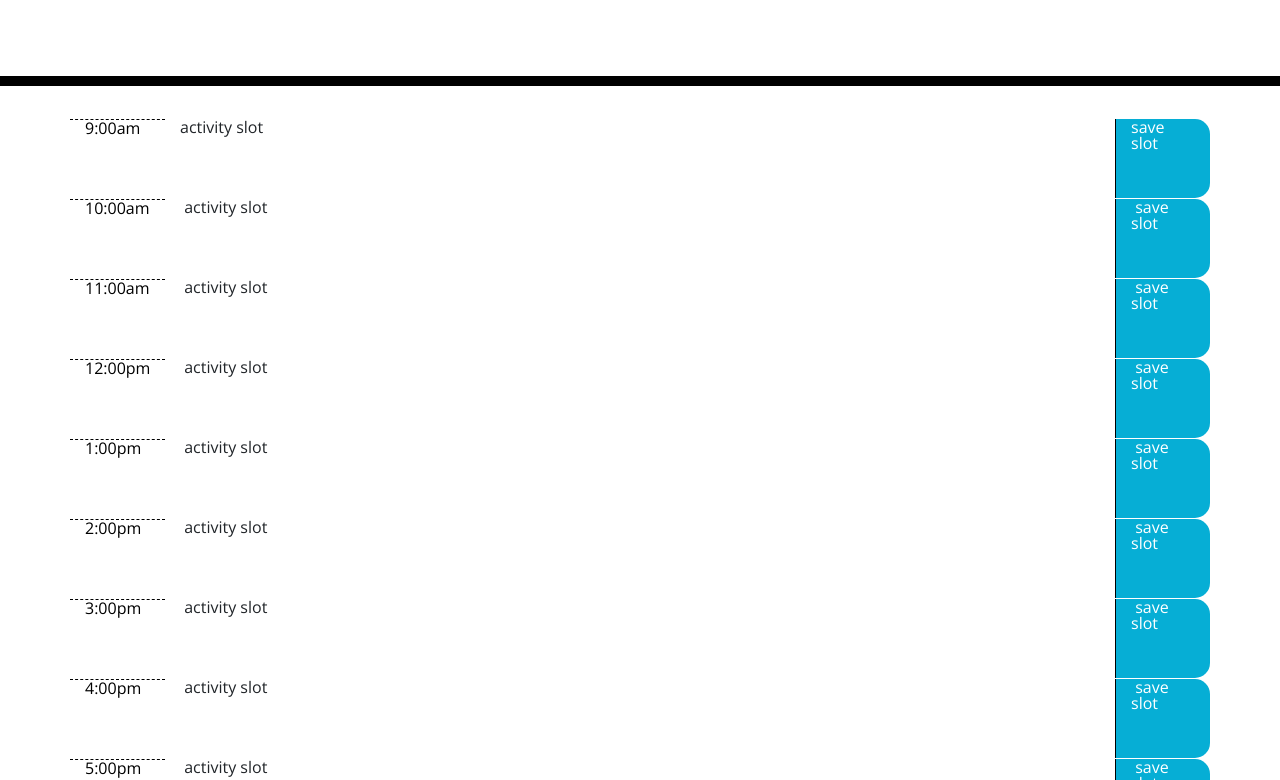
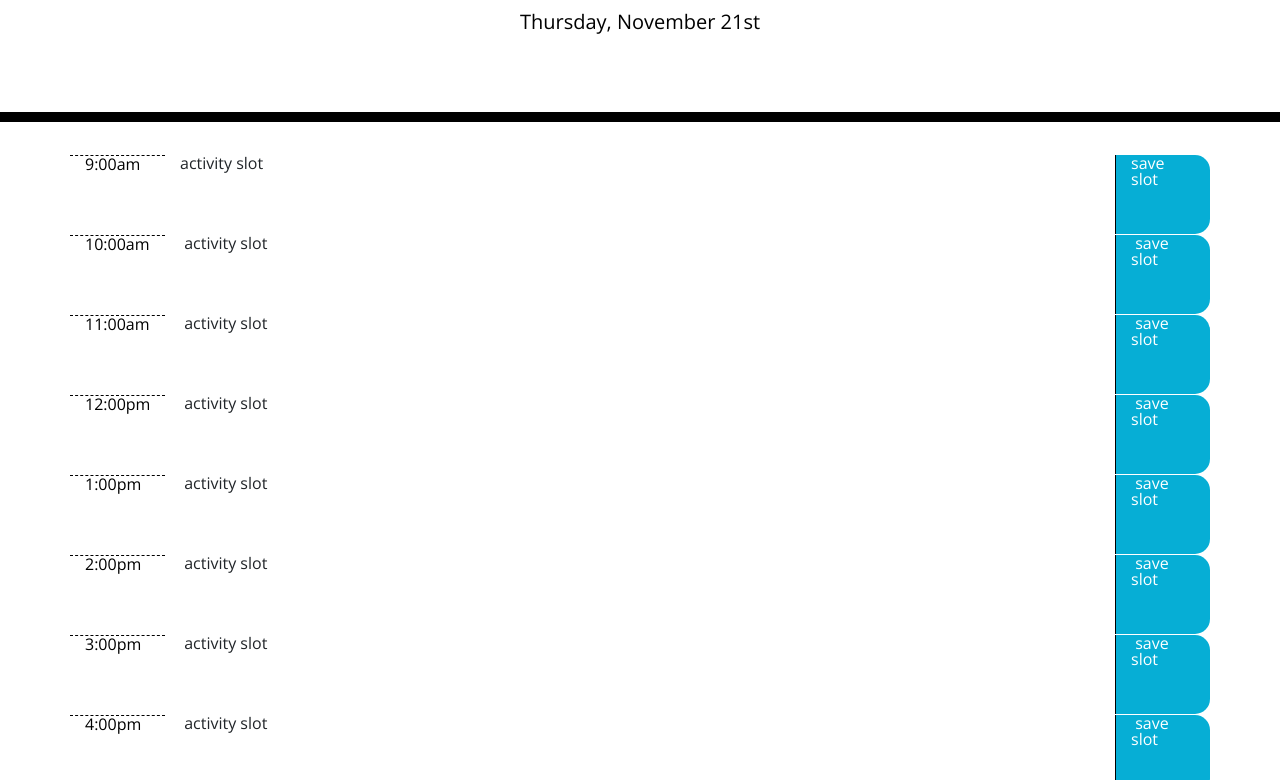
Before and after one commit to sjervin07/Day_Planner, a plain HTML site: page index.html in a window 1280 px wide. Shown: the part 182-962 px from the top of the page. Drawn offline with nearby package versions, Linux system fonts and the light colour scheme.

Commit message:
Current day added to jumbotron

```diff
--- a/index.html
+++ b/index.html
@@ -17,7 +17,7 @@
     <header class="jumbotron">
       <h1 class="display-3">Work Day Scheduler</h1>
       <p class="lead">A simple calendar app for scheduling your work day</p>
-    <p id="currentDay" class="lead"></p>
+      <p id="currentDay" class="lead">  </p>
     </header>
     <div class="container">
       <!-- Timeblocks go here -->
@@ -71,6 +71,7 @@
       <script src="https://code.jquery.com/jquery-3.4.1.min.js"></script>
       <script src="https://cdnjs.cloudflare.com/ajax/libs/moment.js/2.24.0/moment.min.js"></script>
       <script src="Library/moment/moment.min.js"></script>
+      <script src="script.js"></script>
 
     </body>
 
--- /dev/null
+++ b/script.js
@@ -0,0 +1,7 @@
+const date = moment().format("dddd, MMMM Do")
+console.log('date', date)
+
+let element = document.getElementById('currentDay')
+console.log(element)
+
+element.innerHTML = date
```
Lines whose indentation alone changed are shown as unchanged.
